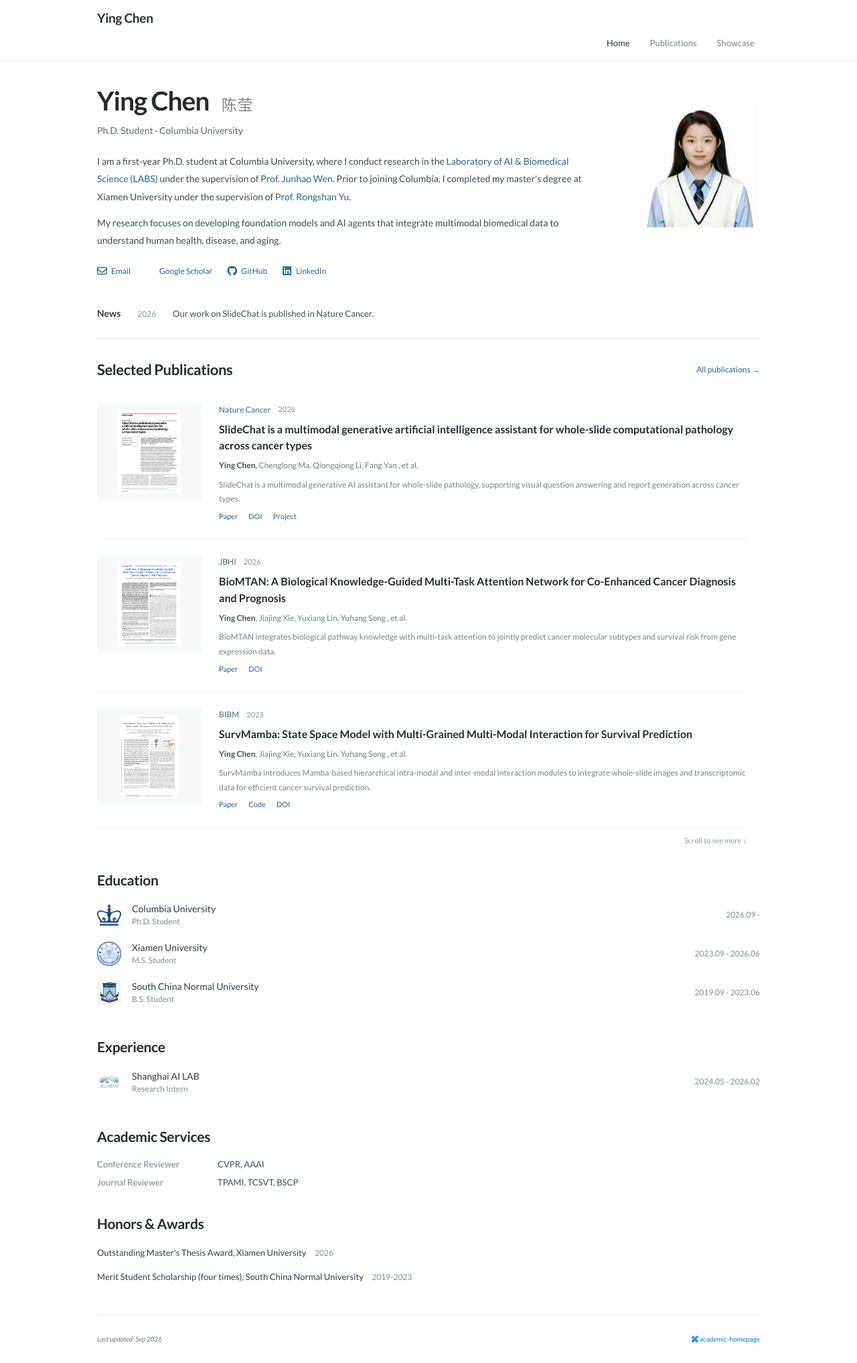
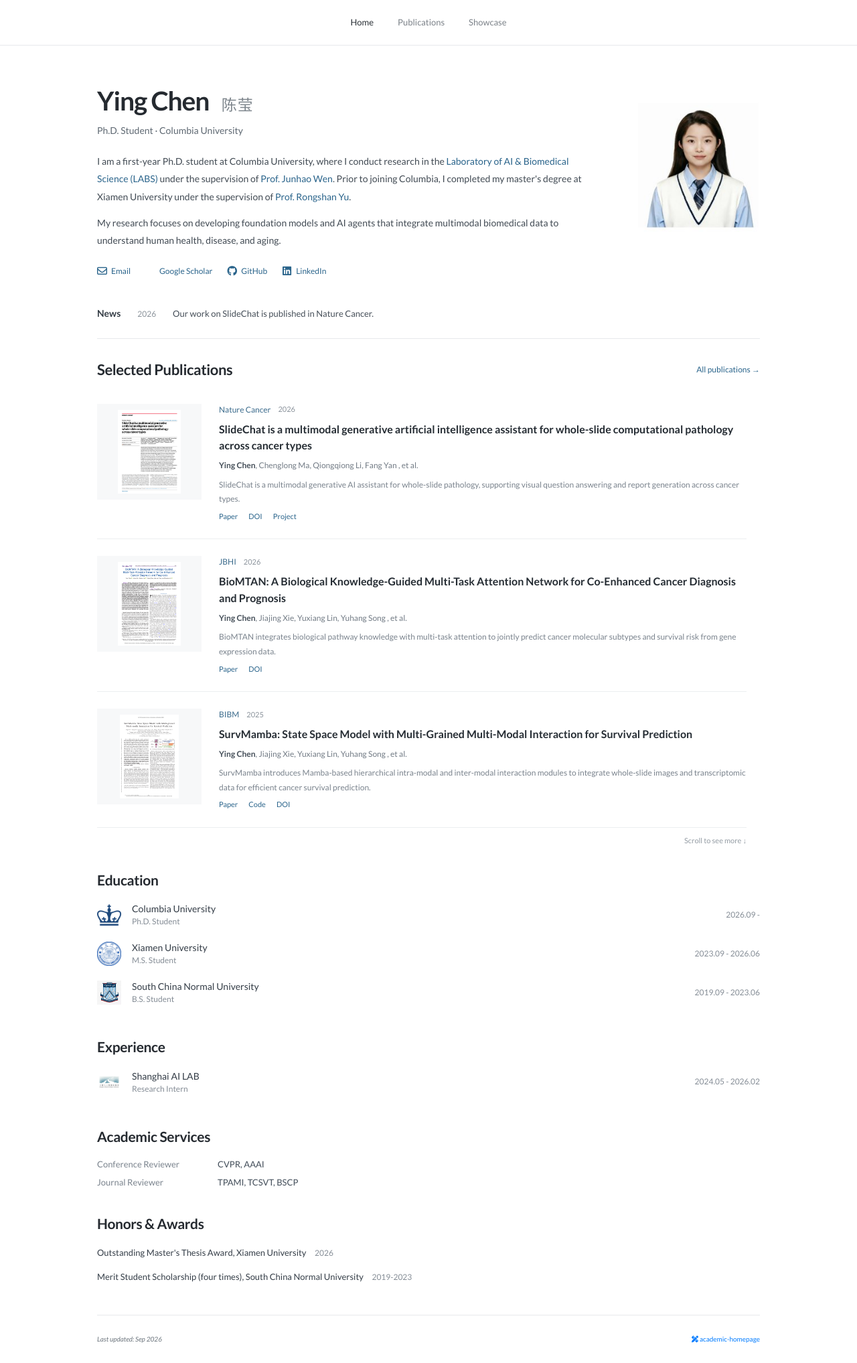
Before and after one commit to CYing18/CYing18.github.io, a Jekyll site: the page built from index.html, in a window 1280 px wide. Shown: the whole page at 67% size. Built offline with Jekyll 4.4.1, drawn with Linux system fonts in a browser that asks for light colours; nearby versions of some CDN libraries; a style sheet for code colours, icons or effects is not loaded.

Commit message:
Simplify site navigation

```diff
--- a/_includes/navbar.html
+++ b/_includes/navbar.html
@@ -1,12 +1,11 @@
 <nav class="navbar navbar-expand-sm navbar-light fixed-top mb-5 shadow-sm">
-    <div class="{% if page.container_class %}{{ page.container_class }}{% else %}container-lg{% endif %}">
-        <a class="navbar-brand"><strong>{{site.data.profile.navbar_name}}</strong></a>
-        <button class="navbar-toggler" style="font-size: 1em; padding: 0.5em;" type="button" data-toggle="collapse" data-target="#navbarResponsive" aria-controls="navbarResponsive" aria-expanded="false" aria-label="Toggle navigation">
+    <div class="site-navbar-inner {% if page.container_class %}{{ page.container_class }}{% else %}container-lg{% endif %}">
+        <button class="navbar-toggler ml-auto" style="font-size: 1em; padding: 0.5em;" type="button" data-toggle="collapse" data-target="#navbarResponsive" aria-controls="navbarResponsive" aria-expanded="false" aria-label="Toggle navigation">
             <i class="fas fa-map"></i> Menu
         </button>
 
         <div class="collapse navbar-collapse" id="navbarResponsive">
-            <ul class="navbar-nav ml-auto">
+            <ul class="site-navbar-links navbar-nav mx-auto">
                 {% for item in site.data.navigation.pages %}
                 <li class="nav-item {% if item.name == page.navbar_title or include.active_page == item.name %}active{% endif %}">
                     <a class="nav-link" href="{{ item.url | relative_url }}">{{ item.name }}</a>
--- a/assets/css/global.css
+++ b/assets/css/global.css
@@ -46,6 +46,18 @@
     background-color: rgba(255, 255, 255, 0.6) !important;
     backdrop-filter: blur(16px);
     -webkit-backdrop-filter: blur(16px);
+}
+
+.site-navbar-inner {
+    display: flex;
+    width: 100%;
+    align-items: center;
+    justify-content: flex-end;
+}
+
+.site-navbar-links {
+    align-items: center;
+    gap: 1rem;
 }
 
 .inline-badge {
@@ -132,7 +144,7 @@
 }
 
 .homepage .navbar {
-    min-height: 80px;
+    min-height: 68px;
     background: rgba(255, 255, 255, 0.94) !important;
     border-bottom: 1px solid #e7e9ec;
     box-shadow: none !important;
@@ -143,14 +155,8 @@
     padding-right: 0;
 }
 
-.homepage .navbar-brand {
-    color: #292f35;
-    font-size: 19px;
-    letter-spacing: -0.3px;
-}
-
 .homepage .navbar-nav {
-    gap: 14px;
+    gap: 20px;
 }
 
 .homepage .navbar .nav-link {
@@ -496,10 +502,6 @@
         width: calc(100% - 40px);
     }
 
-    .homepage .navbar-brand {
-        font-size: 17px;
-    }
-
     .homepage .navbar-toggler {
         border: 0;
         font-size: 12px !important;
@@ -510,6 +512,11 @@
         padding: 8px 12px;
         background: #fff;
         border: 1px solid #e7e9ec;
+    }
+
+    .site-navbar-links {
+        align-items: flex-end;
+        gap: 0;
     }
 
     .homepage-container {
```
